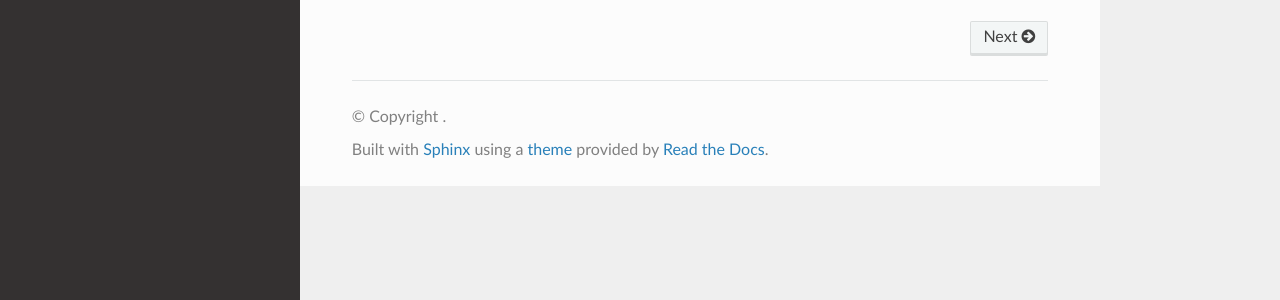
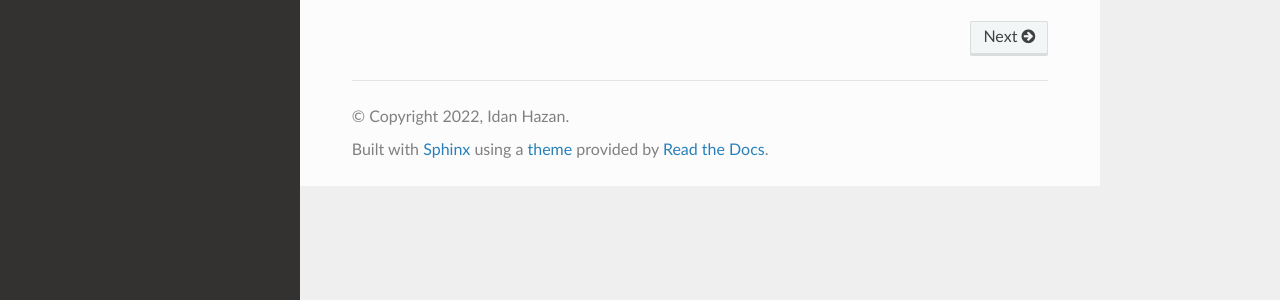
Before and after one commit to idanhazan/utilitools, a Sphinx documentation site: the page built from docs/index.rst, in a window 1280 px wide. Shown: the part 584-884 px from the top of the page. Built offline with Sphinx 7.4.7 and the Read the Docs theme 2.0.0, drawn with Linux system fonts in a browser that asks for light colours; the version number could not be read and is left out.

Commit message:
Update conf.py

```diff
--- a/docs/conf.py
+++ b/docs/conf.py
@@ -2,5 +2,6 @@ import utilitools
 
 project = 'utilitools'
 author = 'Idan Hazan'
+copyright = f'2022, {author}'
 version = utilitools.__version__
 html_theme = 'sphinx_rtd_theme'
```
